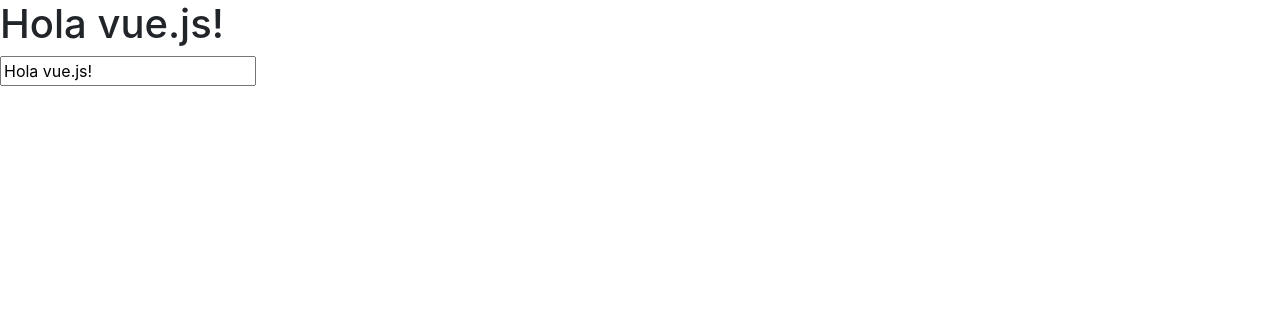
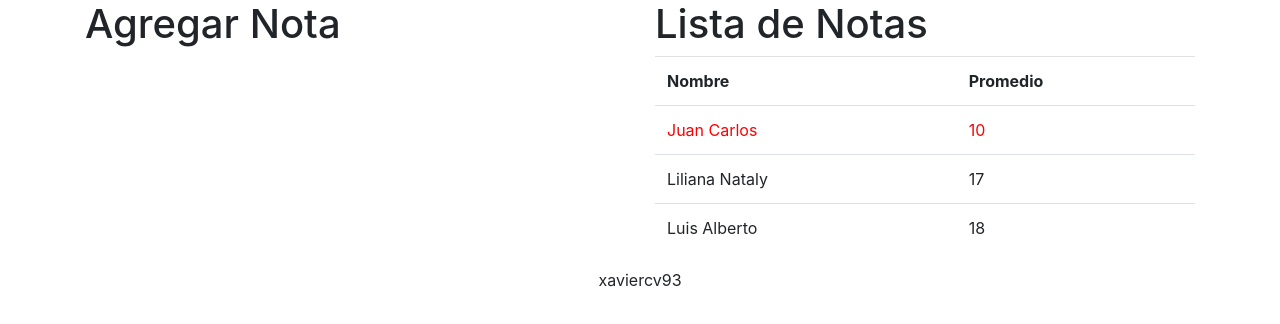
Before and after one commit to Xaviercv93/Cursos, a plain HTML site: page VJS/index.html in a window 1280 px wide. Drawn offline with nearby package versions, Linux system fonts and the light colour scheme.

Commit message:
ejemplo de tabla y directivas for - bind
v-for
v-bind
se cambio en principal.js mensaje por table y se añadio en index.html las directivas que trabajen con los datos de table

```diff
--- a/VJS/index.html
+++ b/VJS/index.html
@@ -17,10 +17,42 @@
         <!-- <h1>{{mensaje}}</h1> -->
 
         <!-- con uso de directiva v-text -->
-        <h1 v-text="mensaje"></h1>
+        <!-- <h1 v-text="mensaje"></h1> -->
 
         <!-- para agregar un input -->
-        <input type="text" v-model="mensaje">
+        <!-- <input type="text" v-model="mensaje"> -->
+        <!-- ------------------------------------------- -->
+        <div class="container">
+            <div class="row">
+                <div class="col-md-6 col-xs-12">
+                    <h1>Agregar Nota</h1>
+
+                </div>
+                <div class="col-md-6 col-xs-12">
+                    <h1>Lista de Notas </h1>
+                    <table class="table">
+                        <tr>
+                            <th>Nombre</th>
+                            <th>Promedio</th>
+                        </tr>
+                        <!-- v-for permite trabajar con los datos de una api -->
+                        <!-- v-bind permite usar un estilo css -->
+                        <tr v-for="item in lista" v-bind:style="item.estado==false?'color:red':''">
+                            <td v-text="item.nombre"></td>
+                            <td v-text="item.promedio"></td>
+                        </tr>
+                    </table>
+
+                </div>
+            </div>
+            <div class="row">
+                <div class="col-md-12 col-xs-12">
+                    <p class="text-center">
+                        xaviercv93
+                    </p>
+                </div>
+            </div>
+        </div>
     </div>
 
 </body>
--- a/VJS/js/principal.js
+++ b/VJS/js/principal.js
@@ -2,9 +2,16 @@
 var app = new Vue({
 
     //vue puede controlar al objeto con etiqueta app
-    el : '#app',
-    data : {
-        mensaje : 'Hola vue.js!'
+    el: '#app',
+    data: {
+        //mensaje : 'Hola vue.js!'
+        //arreglo
+        lista: [
+            { nombre: 'Juan Carlos', promedio: '10', estado: false },
+            { nombre: 'Liliana Nataly', promedio: '17', estado: true },
+            { nombre: 'Luis Alberto', promedio: '18', estado: true }
+
+        ],
     }
 
 })
```
